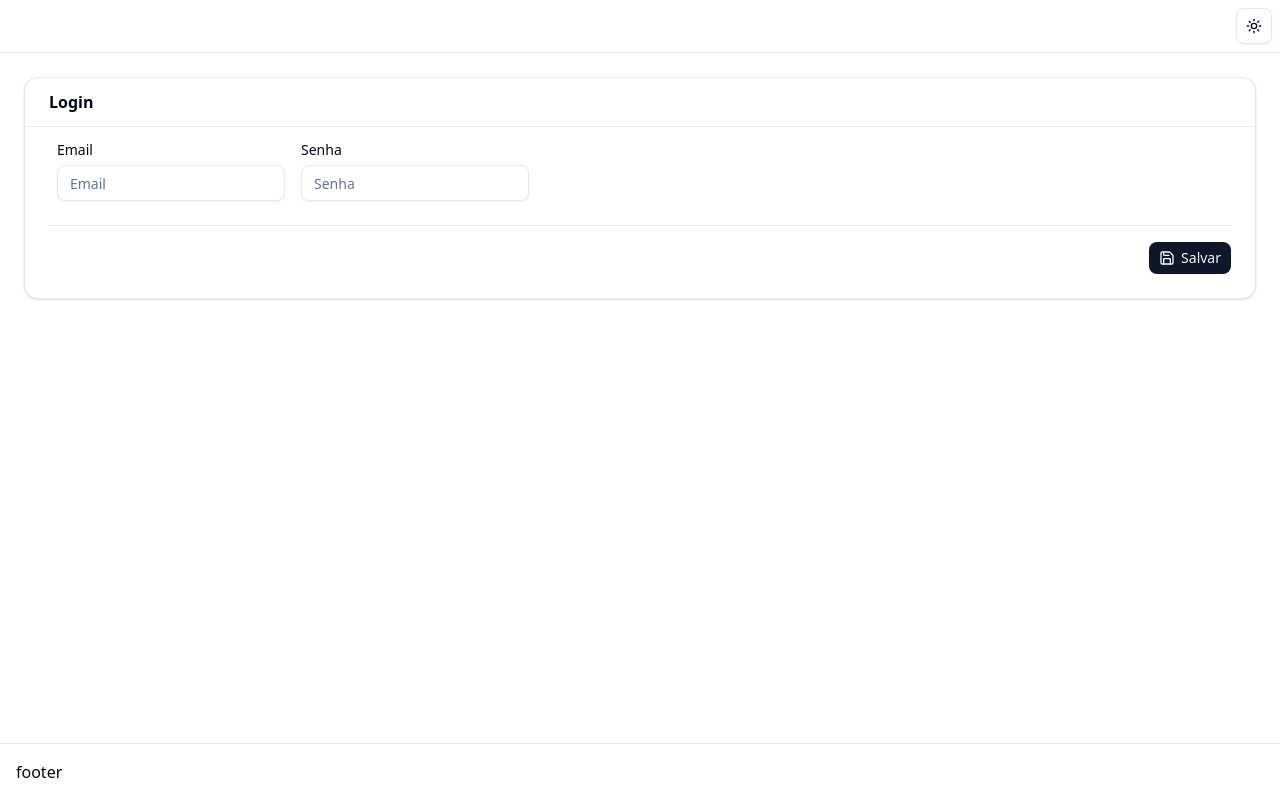
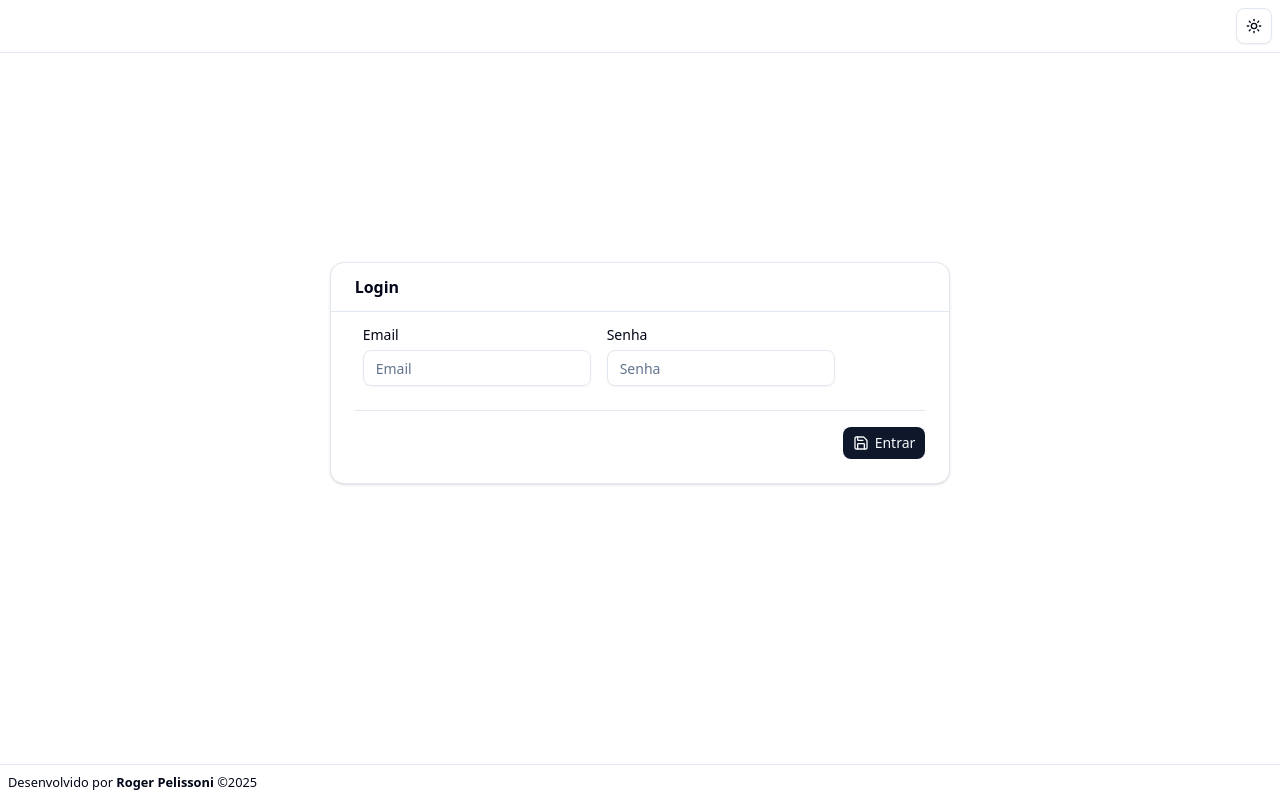
Before and after one commit to RogerPelissoni/next-project, a Next.js app: page /auth/login in a window 1280 px wide. Built offline with nearby package versions, Linux system fonts and the light colour scheme.

Commit message:
layout improvements

```diff
--- a/src/app/auth/layout.tsx
+++ b/src/app/auth/layout.tsx
@@ -9,6 +9,8 @@ export const metadata: Metadata = {
 };
 
 export default function RootLayout({ children }: { children: React.ReactNode }) {
+  const actualYear = new Date().getFullYear();
+
   return (
     <html lang="pt-BR" suppressHydrationWarning>
       <body className="min-h-screen flex flex-col">
@@ -19,8 +21,10 @@ export default function RootLayout({ children }: { children: React.ReactNode })
 
           <main className="flex-1">{children}</main>
 
-          <footer className="p-4 border-t">
-            <h2>footer</h2>
+          <footer className="flex items-center p-2 border-t">
+            <small>
+              Desenvolvido por <b>Roger Pelissoni</b> ©{actualYear}
+            </small>
           </footer>
         </ThemeProvider>
       </body>
--- a/src/app/auth/login/page.tsx
+++ b/src/app/auth/login/page.tsx
@@ -4,17 +4,12 @@ import CoreCardComponent from "@/core/components/CoreCardComponent";
 import CoreFormComponent from "@/core/components/CoreFormComponent";
 import { CoreFormProvider } from "@/core/form/CoreFormProvider";
 import { useLoginResource } from "@/resources/login.resource";
+import { FieldValues } from "react-hook-form";
 
 export default function LoginPage() {
   const rsLogin = useLoginResource();
 
-  return (
-    <CoreCardComponent
-      title="Login"
-      content={
-        <CoreFormProvider resource="user" title="Usuários" schema={rsLogin.schema} initialState={rsLogin.formStateInitial} formFields={rsLogin.formFields}>
-          <CoreFormComponent
-            onSubmit={async (formData) => {
+  async function onSubmit(formData: FieldValues) {
     const res = await fetch("/api/login", {
       method: "POST",
       body: JSON.stringify(formData),
@@ -26,10 +21,19 @@ export default function LoginPage() {
     }
 
     window.location.href = "/dashboard";
-            }}
-          />
+  }
+
+  return (
+    <div className="flex items-center justify-center min-h-[80vh]">
+      <CoreCardComponent
+        divClass="w-fit"
+        title="Login"
+        content={
+          <CoreFormProvider resource="user" title="Usuários" schema={rsLogin.schema} initialState={rsLogin.formStateInitial} formFields={rsLogin.formFields}>
+            <CoreFormComponent onSubmit={onSubmit} submitButtonText="Entrar" />
           </CoreFormProvider>
         }
       />
+    </div>
   );
 }
--- a/src/app/dashboard/layout.tsx
+++ b/src/app/dashboard/layout.tsx
@@ -6,6 +6,7 @@ import { CoreModeToggle } from "@/core/components/CoreModeToggleComponent";
 import { CoreSideMenu } from "@/core/components/CoreSideMenuComponent";
 import { SwalConfirmProvider } from "@/core/providers/ConfirmDialogProvider";
 import { Toaster } from "@/components/ui/sonner";
+import { Gem } from "lucide-react";
 
 export const metadata: Metadata = {
   title: "Create Next App",
@@ -13,6 +14,8 @@ export const metadata: Metadata = {
 };
 
 export default function RootLayout({ children }: { children: React.ReactNode }) {
+  const actualYear = new Date().getFullYear();
+
   return (
     <html lang="pt-BR" suppressHydrationWarning>
       <body className="min-h-screen flex flex-col">
@@ -20,7 +23,9 @@ export default function RootLayout({ children }: { children: React.ReactNode })
           <SwalConfirmProvider>
             <header className="flex justify-between p-2 border-b">
               <div className="flex items-center gap-2">
-                <h2 className="w-[200px] px-2 text-center bg-gray-200">LOGO</h2>
+                <h2 className="ml-4 px-2 text-center">
+                  <Gem />
+                </h2>
                 <CoreNavBar />
               </div>
               <div className="flex items-center px-2 gap-2">
@@ -33,8 +38,10 @@ export default function RootLayout({ children }: { children: React.ReactNode })
 
             <Toaster position="top-right" />
 
-            <footer className="p-4 border-t">
-              <h2>footer</h2>
+            <footer className="flex items-center p-2 border-t">
+              <small>
+                Desenvolvido por <b>Roger Pelissoni</b> ©{actualYear}
+              </small>
             </footer>
           </SwalConfirmProvider>
         </ThemeProvider>
--- a/src/app/dashboard/page.tsx
+++ b/src/app/dashboard/page.tsx
@@ -1,11 +1,9 @@
-import { Button } from "@/components/ui/button";
-
 export default function Home() {
   return (
-    <div>
-      <h2>Main Page</h2>
-
-      <Button>Click me</Button>
+    <div className="flex justify-center mt-8">
+      <h2>
+        Bem vindo ao <b>GesTex</b> - Sistema de Gestão Empresarial
+      </h2>
     </div>
   );
 }
--- a/src/core/components/CoreCardComponent.tsx
+++ b/src/core/components/CoreCardComponent.tsx
@@ -1,27 +1,18 @@
 "use client";
 
-import {
-  Card,
-  CardAction,
-  CardContent,
-  CardHeader,
-  CardTitle,
-} from "@/components/ui/card";
+import { Card, CardAction, CardContent, CardHeader, CardTitle } from "@/components/ui/card";
 import { Separator } from "@/components/ui/separator";
 
 type CoreCardProps = {
   title: string;
+  divClass?: string;
   content: React.ReactNode;
   actions?: React.ReactNode;
 };
 
-export default function CoreCardComponent({
-  title,
-  content,
-  actions,
-}: CoreCardProps) {
+export default function CoreCardComponent({ title, divClass, content, actions }: CoreCardProps) {
   return (
-    <div className="flex">
+    <div className={`flex ${divClass}`}>
       <Card className="w-full m-6 pt-0 gap-0">
         <CardHeader className="flex justify-between items-center my-4">
           <CardTitle>{title}</CardTitle>
--- a/src/core/components/CoreFormComponent.tsx
+++ b/src/core/components/CoreFormComponent.tsx
@@ -13,20 +13,22 @@ import { CoreInputDateComponent } from "./CoreInputDateComponent";
 import { IconSave } from "../utils/icon.util";
 import { useCoreForm } from "../form/CoreFormContext";
 import CoreButtonComponent from "./CoreButtonComponent";
+import { OptionType } from "../utils/core.util";
 
 type FieldInterface = {
   type: "text" | "password" | "select" | "date";
   label: string;
-  options?: { label: string; value: string }[];
+  options?: OptionType[];
 };
 
 export type CoreFormProps<TFieldValues extends FieldValues> = {
   onSubmit?: (values: TFieldValues) => void | Promise<void>;
   className?: string;
   templateBottom?: React.ReactNode;
+  submitButtonText: string;
 };
 
-export default function CoreFormComponent<TFieldValues extends FieldValues>({ onSubmit, className, templateBottom }: CoreFormProps<TFieldValues>) {
+export default function CoreFormComponent<TFieldValues extends FieldValues>({ onSubmit, className, templateBottom, submitButtonText = "Salvar" }: CoreFormProps<TFieldValues>) {
   const coreForm = useCoreForm();
 
   const form = useForm<TFieldValues>({
@@ -78,7 +80,7 @@ export default function CoreFormComponent<TFieldValues extends FieldValues>({ on
 
         <div className="w-full flex justify-end">
           <CoreButtonComponent type="submit">
-            <IconSave /> Salvar
+            <IconSave /> {submitButtonText}
           </CoreButtonComponent>
         </div>
       </form>
--- a/src/core/utils/core.util.ts
+++ b/src/core/utils/core.util.ts
@@ -1,5 +1,5 @@
 export interface OptionType {
-  value: string | number;
+  value: string;
   label: string;
 }
 
```
Also changed, not shown: src/core/components/CoreSelectComponent.tsx (+2 -6 lines). Lines whose indentation alone changed are shown as unchanged.
